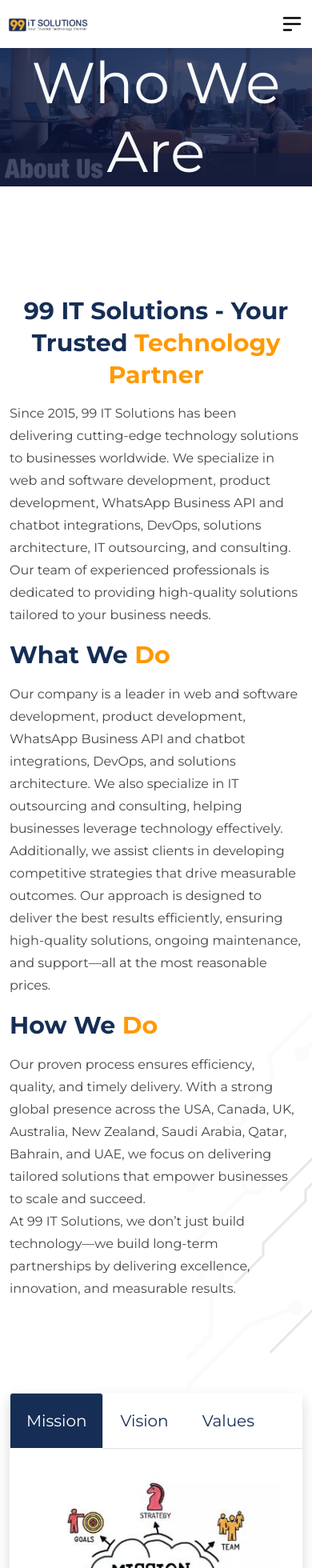
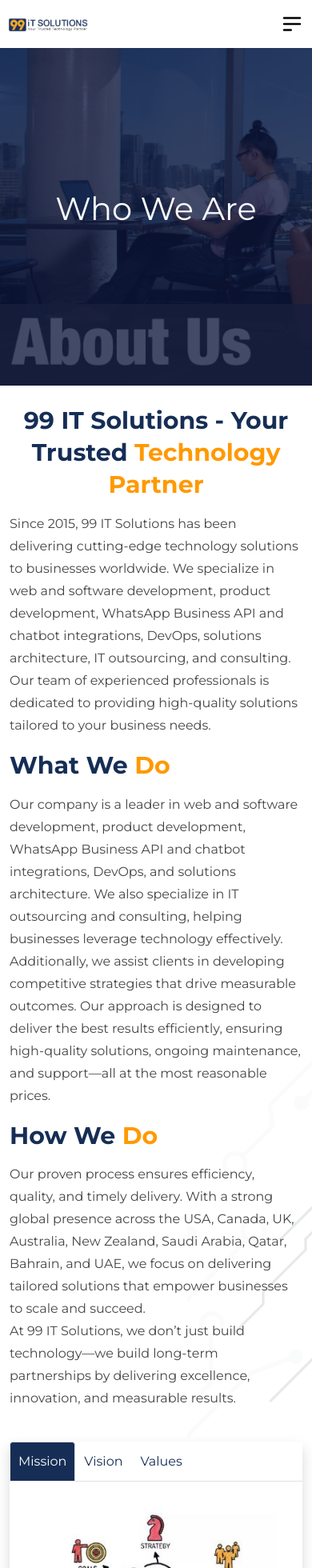
Before and after one commit to farukh110/99itsolutions, a React (Create React App) app: page /about-us in a window 390 px wide. Shown: the top 1960 px of the page at 80% size. Built offline with nearby package versions, Linux system fonts and the light colour scheme; a web font is replaced by a local one.

Commit message:
I am working on mobile responsiveness

```diff
--- a/src/pages/About/AboutFive/MainSection.jsx
+++ b/src/pages/About/AboutFive/MainSection.jsx
@@ -14,7 +14,7 @@
 export default function MainSection() {
   return (
     <>
-      <section className="about-section style-five mt-md-0 mb-md-5 rpy-100">
+      <section className="about-section style-five mt-md-0 mt-0 mb-md-5 rpy-100 pt-4 pb-4">
         <div className="container">
           <div className="row">
 
--- a/src/pages/About/AboutFive/ServicesTab.jsx
+++ b/src/pages/About/AboutFive/ServicesTab.jsx
@@ -12,7 +12,7 @@
 
     return (
         <>
-            <div className='container tab-container mt-md-5 mb-md-5'>
+            <div className='container tab-container mt-md-5 mb-md-5 mb-4'>
 
                 <div className='shadow'>
                     <Tabs
@@ -27,13 +27,13 @@
 
                                 <div className='row'>
 
-                                    <div className='col-md-4 p-md-3'>
+                                    <div className='col-md-4 col-sm-4 p-md-3'>
 
                                         <img src={mob} alt='' className='img-fluid' />
 
                                     </div>
 
-                                    <div className='col-md-8 p-md-3'>
+                                    <div className='col-md-8 col-sm-8 p-md-3'>
 
                                         <h4 className="title">Mission</h4>
                                         <p>
@@ -68,13 +68,13 @@
 
                                 <div className='row'>
 
-                                    <div className='col-md-4 p-md-3'>
+                                    <div className='col-md-4 col-sm-4 p-md-3'>
 
                                         <img src={web} alt='' className='img-fluid' />
 
                                     </div>
 
-                                    <div className='col-md-8 p-md-3'>
+                                    <div className='col-md-8 col-sm-8 p-md-3'>
 
                                         <h4 className="title"> Vision </h4>
                                         <p>
@@ -133,13 +133,13 @@
 
                                 <div className='row'>
 
-                                    <div className='col-md-4 p-md-3'>
+                                    <div className='col-md-4 col-sm-4 p-md-3'>
 
                                         <img src={graphic} alt='' className='img-fluid' />
 
                                     </div>
 
-                                    <div className='col-md-8 p-md-3'>
+                                    <div className='col-md-8 col-sm-8 p-md-3'>
 
                                         <h4 className="title"> Client-Centric Partnership:
                                         </h4>
--- a/src/pages/About/AboutFive/index.scss
+++ b/src/pages/About/AboutFive/index.scss
@@ -4,3 +4,33 @@
     position: relative;
     display: inline-block;
 }
+
+@media (max-width: 767px) {
+
+    .main-banner {
+
+        height: 50vh;
+        display: flex;
+        flex-wrap: nowrap;
+        align-content: center;
+        justify-content: center;
+        align-items: center;
+    }
+}
+
+@media (max-width: 480px) {
+
+    .main-banner {
+        height: 50vh;
+        display: flex;
+        flex-wrap: nowrap;
+        align-content: center;
+        justify-content: center;
+        align-items: center;
+
+        h1 {
+
+            font-size: 40px;
+        }
+    }
+}
--- a/src/pages/About/AboutFive/tab.scss
+++ b/src/pages/About/AboutFive/tab.scss
@@ -14,3 +14,36 @@
         }
     }
 }
+
+@media (max-width: 767px) {
+
+    .tab-container {
+
+        .tab-content {
+
+            padding-left: 10px;
+            padding-right: 10px;
+        }
+    }
+}
+
+@media (max-width: 480px) {
+
+    .tab-container {
+
+        .tab-content {
+
+            padding-left: 10px;
+            padding-right: 10px;
+        }
+
+        .nav-item {
+
+            button {
+                color: #162E55;
+                font-size: 16px;
+                padding: 10px;
+            }
+        }
+    }
+}
--- a/src/pages/Home/components/Counters.scss
+++ b/src/pages/Home/components/Counters.scss
@@ -3,3 +3,14 @@
         font-weight: bold;
     }
 }
+
+@media (max-width: 480px) {
+
+    .cournter-section-three {
+
+        h2 {
+            font-weight: bold;
+            font-size: 22px;
+        }
+    }
+}
--- a/src/pages/Home/components/Focused/Focused.jsx
+++ b/src/pages/Home/components/Focused/Focused.jsx
@@ -26,22 +26,22 @@
 
     return (
 
-        <div className='focused-section pb-md-1'>
-            <div className='container focused-container pt-md-5'>
+        <div className='focused-section pb-md-1 pb-4'>
+            <div className='container focused-container pt-md-5 pt-4'>
 
                 <h2 className='text-center text-white'> Focused Verticles </h2>
 
                 <div className='row my-md-5 my-0'>
 
-                    {dataItems.map((item, index) => <div key={index} className='col-md-3 col-6 my-md-4 my-2 p-0'>
+                    {dataItems.map((item, index) => <div key={index} className='col-md-3 col-sm-4 col-6 my-md-4 my-2 p-0'>
 
-                        <div className='row justify-content-center'>
+                        <div className='row justify-content-center align-items-center'>
 
-                            <div className='col-md-3 p-0'>
+                            <div className='col-md-3 col-sm-3 col-3 p-0'>
                                 <img className='img-fluid' src={item.img} alt={item.name} />
                             </div>
-                            <div className='col-md-7 p-0'>
-                                <h5 className='mt-md-1 text-white'> {item.name} </h5>
+                            <div className='col-md-7 col-sm-7 col-7 p-0'>
+                                <h5 className='mt-md-1 text-white mb-0'> {item.name} </h5>
                             </div>
 
                         </div>
--- a/src/pages/Home/components/Focused/Focused.scss
+++ b/src/pages/Home/components/Focused/Focused.scss
@@ -4,6 +4,8 @@
 }
 
 .focused-container {
+
+    width: 100%;
 
     h2 {
         font-weight: bold;
```
